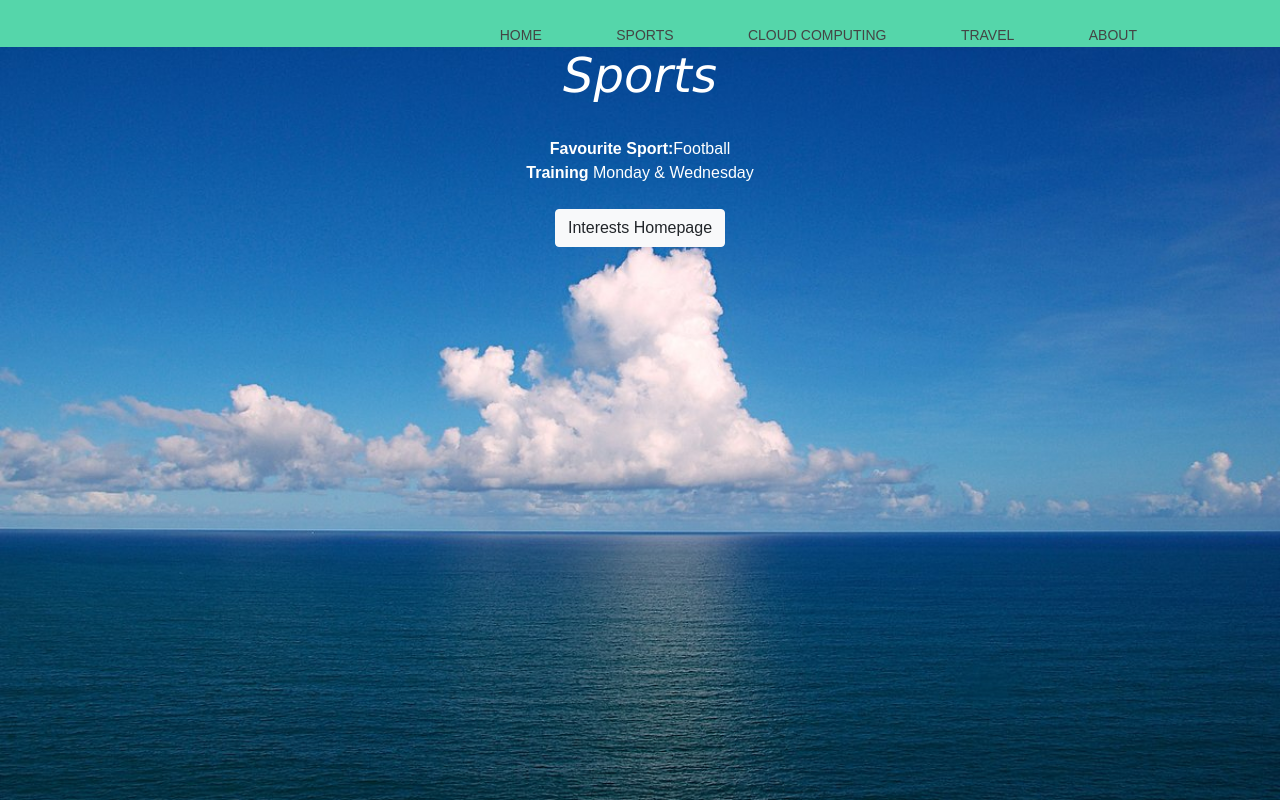
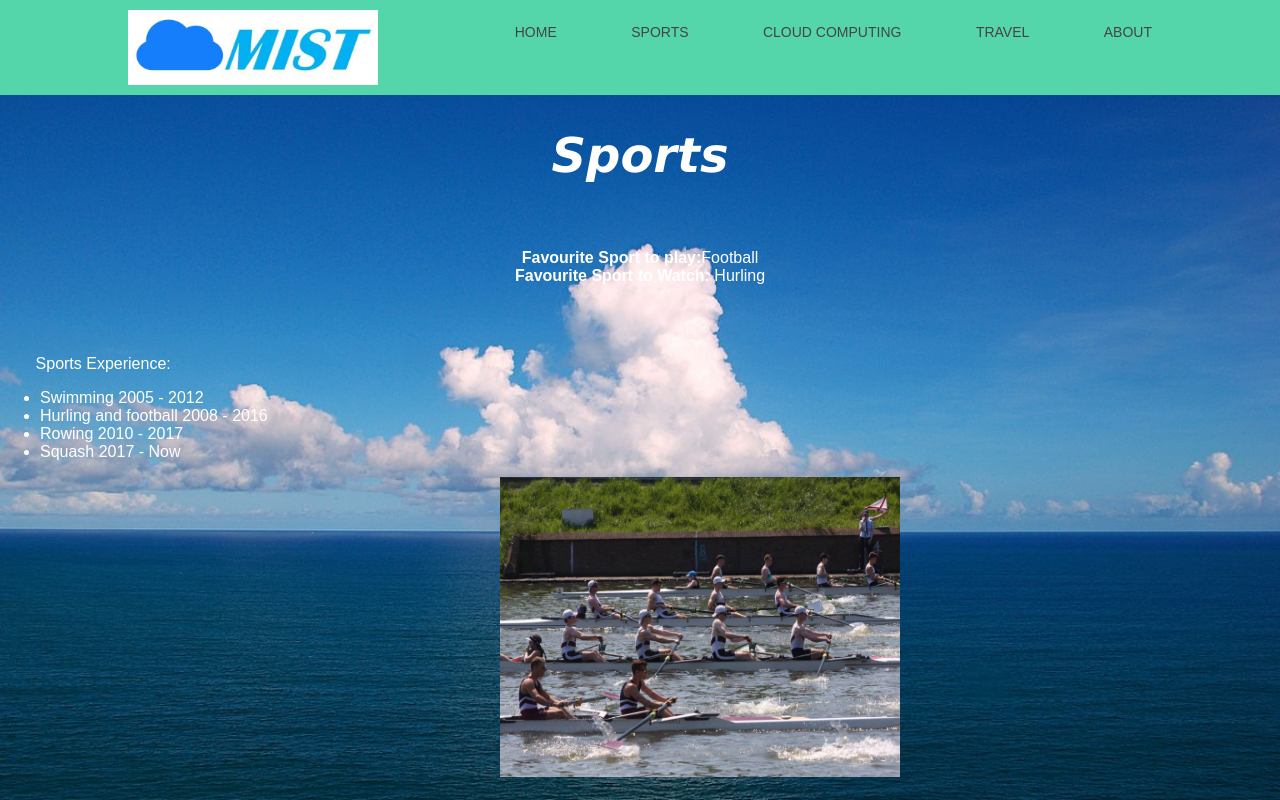
Before and after one commit to AidanOSullivan/IS1113-web-dev-project, a PHP site: page /Interests/sports.html in a window 1280 px wide; the page is wider, and only the part inside the window is pictured. Run offline with PHP 8.4, Linux system fonts and the light colour scheme; some libraries are stand-ins or nearby versions.

Commit message:
logo added

```diff
--- a/About.html
+++ b/About.html
@@ -104,7 +104,7 @@ nav a:hover::before {
  <header>
     <div class="container">
       <h1 class="logo"></h1>
-
+      <img src="mistlogo.JPG" alt="logo" class="logo" height="75" width="250">
 
       <nav>
         <ul>
--- a/CV/cv_page1.html
+++ b/CV/cv_page1.html
@@ -105,14 +105,14 @@ nav a:hover::before {
  <header>
     <div class="container">
       <h1 class="logo"></h1>
-
+      <img src="../mistlogo.JPG" alt="logo" class="logo" height="75" width="250">
 
       <nav>
         <ul>
         <li><a href="homepage.html">Home</a></li>
           <li><a href="cv_page1.html">CV</a></li>
-          <li><a href="ecommerce/Ebus1.php">Shop</a></li>
-          <li><a href="Interests/InterestsHP.html">Interests</a></li>
+          <li><a href="../ecommerce/Ebus1.php">Shop</a></li>
+          <li><a href="../Interests/InterestsHP.html">Interests</a></li>
           <li><a href="../About.html">About Us</a></li>
         </ul>
 
--- a/CV/cv_page2.html
+++ b/CV/cv_page2.html
@@ -103,14 +103,14 @@ nav a:hover::before {
  <header>
     <div class="container">
       <h1 class="logo"></h1>
-
+      <img src="../mistlogo.JPG" alt="logo" class="logo" height="75" width="250">
 
       <nav>
         <ul>
         <li><a href="homepage.html">Home</a></li>
           <li><a href="cv_page1.html">CV</a></li>
-          <li><a href="ecommerce/Ebus1.php">Shop</a></li>
-          <li><a href="Interests/InterestsHP.html">Interests</a></li>
+          <li><a href="../ecommerce/Ebus1.php">Shop</a></li>
+          <li><a href="../Interests/InterestsHP.html">Interests</a></li>
           <li><a href="../About.html">About Us</a></li>
         </ul>
 
--- a/CV/cv_page3.html
+++ b/CV/cv_page3.html
@@ -102,14 +102,14 @@ nav a:hover::before {
  <header>
     <div class="container">
       <h1 class="logo"></h1>
-
+      <img src="../mistlogo.JPG" alt="logo" class="logo" height="75" width="250">
 
       <nav>
         <ul>
         <li><a href="homepage.html">Home</a></li>
           <li><a href="cv_page1.html">CV</a></li>
-          <li><a href="ecommerce/Ebus1.php">Shop</a></li>
-          <li><a href="Interests/InterestsHP.html">Interests</a></li>
+          <li><a href="../ecommerce/Ebus1.php">Shop</a></li>
+          <li><a href="../Interests/InterestsHP.html">Interests</a></li>
           <li><a href="../About.html">About Us</a></li>
         </ul>
 
--- a/Interests/CloudComputing.html
+++ b/Interests/CloudComputing.html
@@ -100,7 +100,7 @@ nav a:hover::before {
         <header>
     <div class="container">
       <h1 class="logo"></h1>
-
+      <img src="../mistlogo.JPG" alt="logo" class="logo" height="75" width="250">
 
       <nav>
         <ul>
--- a/Interests/CloudServices/AmazonCloud.html
+++ b/Interests/CloudServices/AmazonCloud.html
@@ -112,7 +112,7 @@ h2{
  <header>
     <div class="container">
       <h1 class="logo"></h1>
-
+      <img src="../../mistlogo.JPG" alt="logo" class="logo" height="75" width="250">
 
       <nav>
         <ul>
--- a/Interests/CloudServices/Cloud9.html
+++ b/Interests/CloudServices/Cloud9.html
@@ -113,7 +113,7 @@ h2{
  <header>
     <div class="container">
       <h1 class="logo"></h1>
-
+      <img src="../../mistlogo.JPG" alt="logo" class="logo" height="75" width="250">
 
       <nav>
         <ul>
--- a/Interests/CloudServices/GmailCloud.html
+++ b/Interests/CloudServices/GmailCloud.html
@@ -114,7 +114,7 @@ h2{
  <header>
     <div class="container">
       <h1 class="logo"></h1>
-
+      <img src="../../mistlogo.JPG" alt="logo" class="logo" height="75" width="250">
 
       <nav>
         <ul>
--- a/Interests/CloudServices/SalesForce.html
+++ b/Interests/CloudServices/SalesForce.html
@@ -115,7 +115,7 @@ h2{
  <header>'
     <div class="container">
       <h1 class="logo"></h1>
-
+      <img src="../../mistlogo.JPG" alt="logo" class="logo" height="75" width="250">
 
       <nav>
         <ul>
--- a/Interests/InterestsHP.html
+++ b/Interests/InterestsHP.html
@@ -111,7 +111,7 @@ nav a:hover::before {
  <header>
     <div class="container">
       <h1 class="logo"></h1>
-
+      <img src="../mistlogo.JPG" alt="logo" class="logo" height="75" width="250">
 
       <nav>
         <ul>
--- a/Interests/sports.html
+++ b/Interests/sports.html
@@ -2,12 +2,7 @@
 <html>
     <head>
         <title>Sports</title>
-          <!--adding bootstrap-->
-            <link rel="stylesheet" href="https://maxcdn.bootstrapcdn.com/bootstrap/4.0.0/css/bootstrap.min.css" integrity="sha384-Gn5384xqQ1aoWXA+058RXPxPg6fy4IWvTNh0E263XmFcJlSAwiGgFAW/dAiS6JXm" crossorigin="anonymous">
 
-           <script src="https://code.jquery.com/jquery-3.2.1.slim.min.js" integrity="sha384-KJ3o2DKtIkvYIK3UENzmM7KCkRr/rE9/Qpg6aAZGJwFDMVNA/GpGFF93hXpG5KkN" crossorigin="anonymous"></script>
-    <script src="https://cdnjs.cloudflare.com/ajax/libs/popper.js/1.12.9/umd/popper.min.js" integrity="sha384-ApNbgh9B+Y1QKtv3Rn7W3mgPxhU9K/ScQsAP7hUibX39j7fakFPskvXusvfa0b4Q" crossorigin="anonymous"></script>
-    <script src="https://maxcdn.bootstrapcdn.com/bootstrap/4.0.0/js/bootstrap.min.js" integrity="sha384-JZR6Spejh4U02d8jOt6vLEHfe/JQGiRRSQQxSfFWpi1MquVdAyjUar5+76PVCmYl" crossorigin="anonymous"></script>
 
    <style>
 
@@ -116,7 +111,7 @@ nav a:hover::before {
  <header>
     <div class="container">
       <h1 class="logo"></h1>
-
+      <img src="../mistlogo.JPG" alt="logo" class="logo" height="75" width="250">
 
       <nav>
         <ul>
@@ -137,14 +132,33 @@ nav a:hover::before {
 
         <p style="text-align:center;"><font color="white">
 
-          <strong>Favourite Sport:</strong>Football  <br/>
-          <strong>Training</strong> Monday & Wednesday  <br/>
+          <strong>Favourite Sport to play:</strong>Football  <br/>
+          <strong>Favourite Sport to Watch: </strong> Hurling  <br/>
+
 
           <br/>
+        <br/>
+        <br/>
 
-        <a href="InterestsHP.html" class="btn btn-light">Interests Homepage</a>
         </font></p>
+        <p><font color="white">  &nbsp; &nbsp; &nbsp; &nbsp;  Sports Experience:
+        <ul>
 
+          <li>Swimming 2005 - 2012</li>
+          <li> Hurling and football 2008 - 2016</li>
+          <li>Rowing 2010 - 2017</li>
+          <li>Squash 2017 - Now</li>
+
+
+        </ul>
+
+
+        </p></font>
+
+        <p>
+          <p> <img src="rowing.jpg" alt="Me Rowing" width= 400 height = 300 hspace= 500 vspace= -400 text-align="center"> </p>
+
+        </p>
 
     </body>
 </html>
--- a/ecommerce/Ebus1.php
+++ b/ecommerce/Ebus1.php
@@ -95,7 +95,7 @@ h2{
 </style>
 
 
-        <title><i>Select Product</i> </title>
+        <title>Select Product </title>
 
         <!--jQuery-->
         <script src="https://ajax.googleapis.com/ajax/libs/jquery/3.2.1/jquery.min.js"></script>
@@ -108,7 +108,7 @@ h2{
   <header>
     <div class="container">
       <h1 class="logo"></h1>
-
+      <img src="../mistlogo.JPG" alt="logo" class="logo" height="75" width="250">
 
       <nav>
         <ul>
--- a/ecommerce/Ebus2.php
+++ b/ecommerce/Ebus2.php
@@ -112,7 +112,7 @@ h2{
  <header>
     <div class="container">
       <h1 class="logo"></h1>
-
+      <img src="../mistlogo.JPG" alt="logo" class="logo" height="75" width="250">
 
       <nav>
         <ul>
--- a/ecommerce/ebus3.php
+++ b/ecommerce/ebus3.php
@@ -106,7 +106,7 @@ p {  text-align: center;
       <header>
     <div class="container">
       <h1 class="logo"></h1>
-
+      <img src="../mistlogo.JPG" alt="logo" class="logo" height="75" width="250">
 
       <nav>
         <ul>
@@ -121,8 +121,7 @@ p {  text-align: center;
       </nav>
     </div>
   </header>
-
-      <?php
+  <?php
             // set session variables
             $_SESSION["user_name"] = $_POST["user_name"];
             $_SESSION["user_email"] = $_POST["user_email"];
--- a/homepage.html
+++ b/homepage.html
@@ -108,7 +108,7 @@ nav a:hover::before {
  <header>
     <div class="container">
       <h1 class="logo"></h1>
-
+      <img src="mistlogo.JPG" alt="logo" class="logo" height="75" width="250">
 
       <nav>
         <ul>
```
Also changed, not shown: ecommerce/ebus2_validator.js (+9 -8 lines), Interests/rowing.jpg (added), mistlogo.JPG (added).
